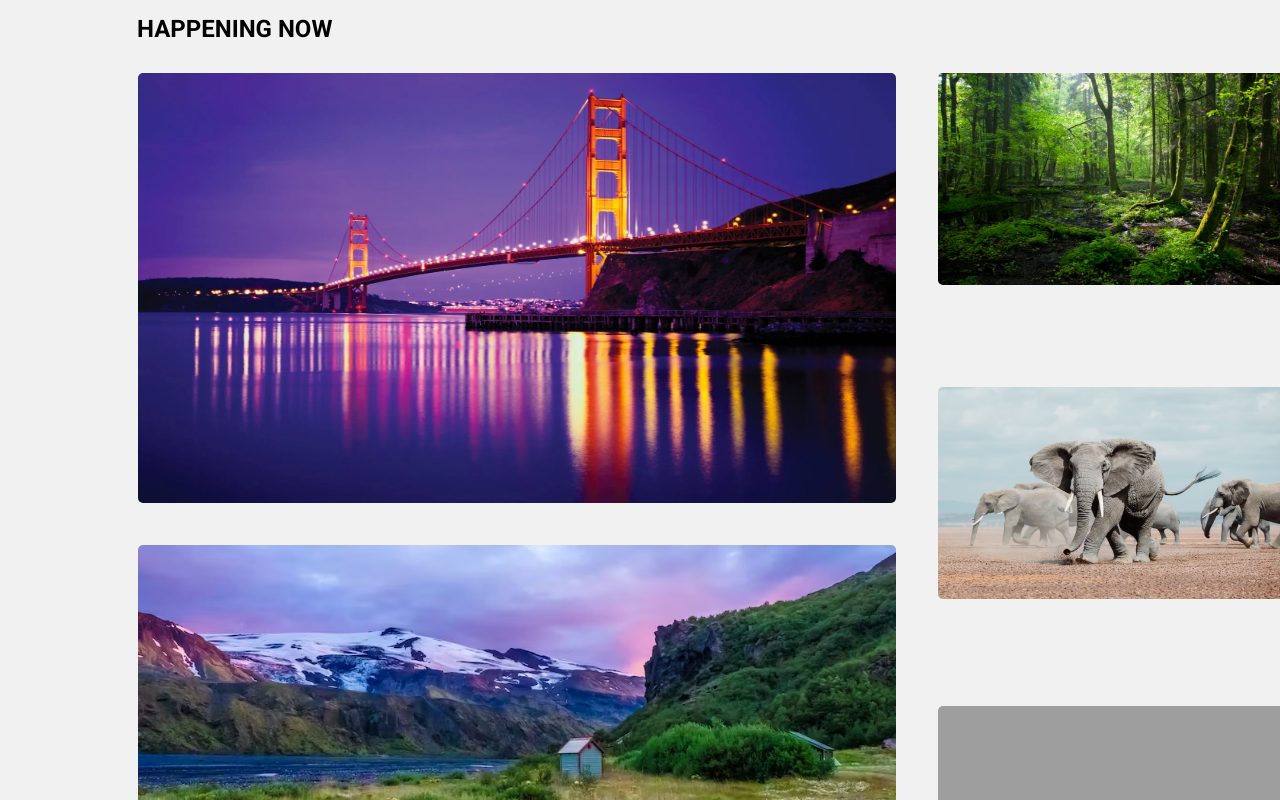
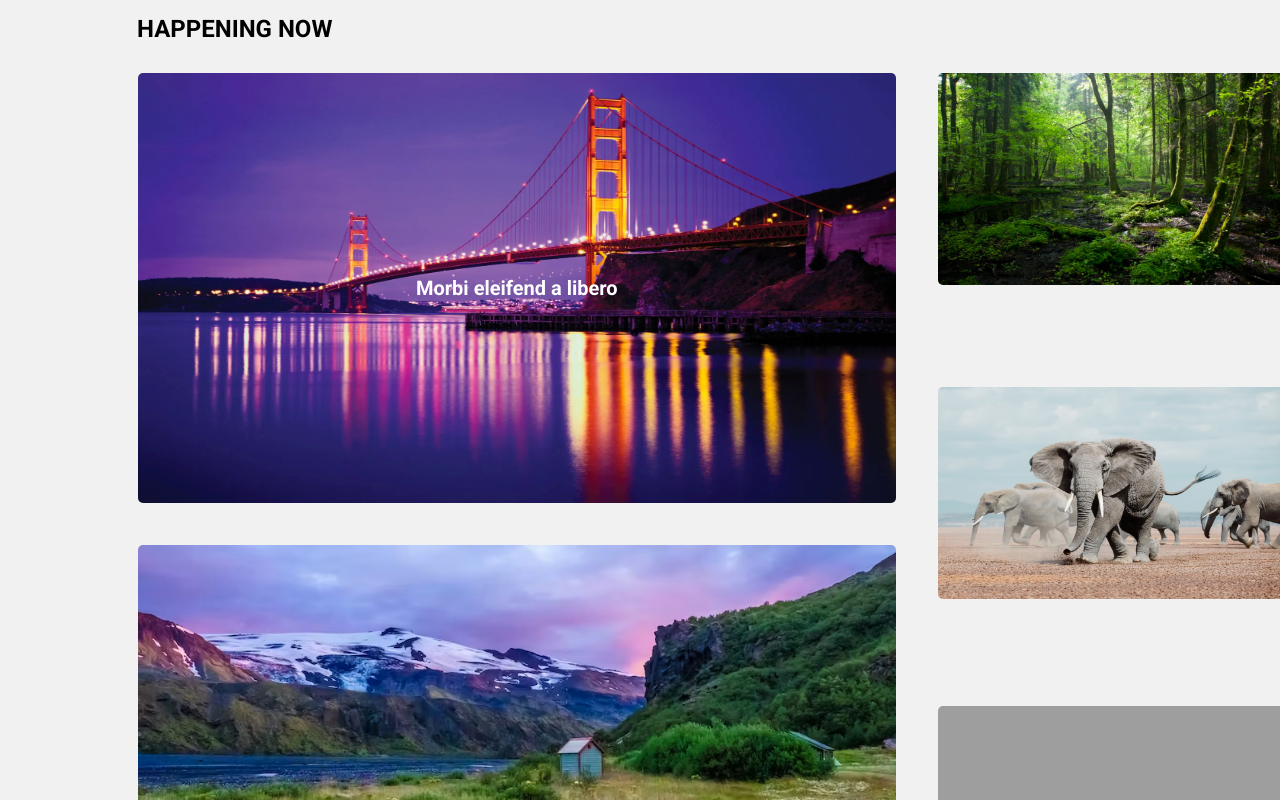
Before and after one commit to nikushasitchinava/Davaleba-06-nikolozsitchinava, a plain HTML site: page index.html in a window 1280 px wide. Shown: the part 886-1686 px from the top of the page. Drawn offline with Linux system fonts and the light colour scheme; grey boxes are pictures that could not be loaded.

Commit message:
added text in photo

```diff
--- a/index.html
+++ b/index.html
@@ -82,6 +82,7 @@
 
 
 		<div class="largephotodiv">
+			<h3>Morbi eleifend a libero</h3>
 			<img src="./image/bigphoto.png" class="bigphoto1">
 
 			<img src="./image/bigphoto2.png" class="bigphoto2">
--- a/style/style.css
+++ b/style/style.css
@@ -44,7 +44,7 @@ header {
 	background-color: #F1F1F1;
 	height: 60px;
  	position: fixed;
- 	z-index: 1;
+ 	z-index: 3;
  	top: 0;
 }
 
@@ -301,6 +301,23 @@ li > img {
 
 
 
+.largephotodiv > h3 {
+	font-size: 20px;
+	font-weight: 700;
+	position: absolute;
+	font-family: "Roboto";
+    font-optical-sizing: auto;
+    font-weight: <weight>;
+    font-style: normal;
+    font-variation-settings:
+    "wdth" 100;
+    color: #FFFFFF;
+    z-index: 1;
+    margin-top: 203px;
+    margin-left: 278px;
+}
+
+
 
 
 .largephotodiv {
@@ -363,6 +380,23 @@ li > img {
 	height: 212px;
 	border-radius: 5px;
 }
+
+
+
+
+
+
+
+
+
+
+/* Footer */
+
+
+
+
+
+
 
 
 
```
